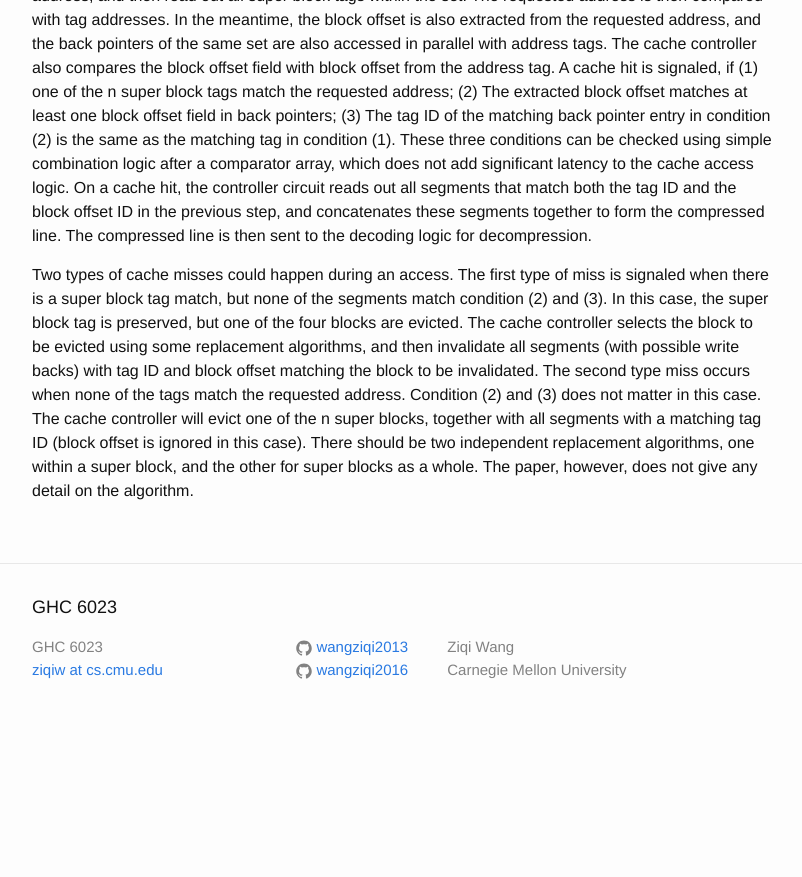
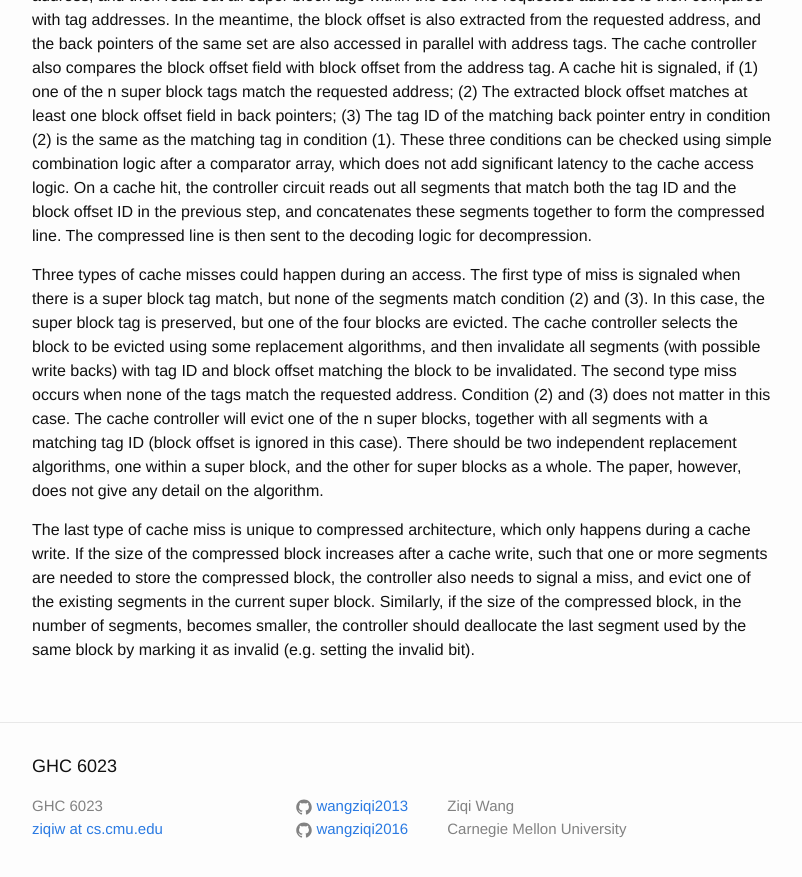
Before and after one commit to wangziqi2013/wangziqi2013.github.io, a Jekyll site: the page built from _posts/2020-06-12-dcc.markdown, in a window 1280 px wide and 900 px high, scrolled down 1666 px. Shown: the top 877 px of the window, without its empty margins (238-1040 px from the left). Built offline with Jekyll 4.4.1, drawn with Linux system fonts in a browser that asks for light colours; before the commit the page ends 2407 px from its top, so only the background shows below that.

Commit message:
Adding last miss

```diff
--- a/_posts/2020-06-12-dcc.markdown
+++ b/_posts/2020-06-12-dcc.markdown
@@ -66,7 +66,7 @@ On a cache hit, the controller circuit reads out all segments that match both th
 the previous step, and concatenates these segments together to form the compressed line. The compressed line is then
 sent to the decoding logic for decompression.
 
-Two types of cache misses could happen during an access. The first type of miss is signaled when there is a super block
+Three types of cache misses could happen during an access. The first type of miss is signaled when there is a super block
 tag match, but none of the segments match condition (2) and (3). In this case, the super block tag is preserved, but
 one of the four blocks are evicted. The cache controller selects the block to be evicted using some replacement
 algorithms, and then invalidate all segments (with possible write backs) with tag ID and block offset matching the block
@@ -75,3 +75,9 @@ does not matter in this case. The cache controller will evict one of the n super
 with a matching tag ID (block offset is ignored in this case). There should be two independent replacement algorithms,
 one within a super block, and the other for super blocks as a whole. The paper, however, does not give any detail on the
 algorithm.
+
+The last type of cache miss is unique to compressed architecture, which only happens during a cache write. If the size
+of the compressed block increases after a cache write, such that one or more segments are needed to store the compressed
+block, the controller also needs to signal a miss, and evict one of the existing segments in the current super block.
+Similarly, if the size of the compressed block, in the number of segments, becomes smaller, the controller should deallocate
+the last segment used by the same block by marking it as invalid (e.g. setting the invalid bit).
```
